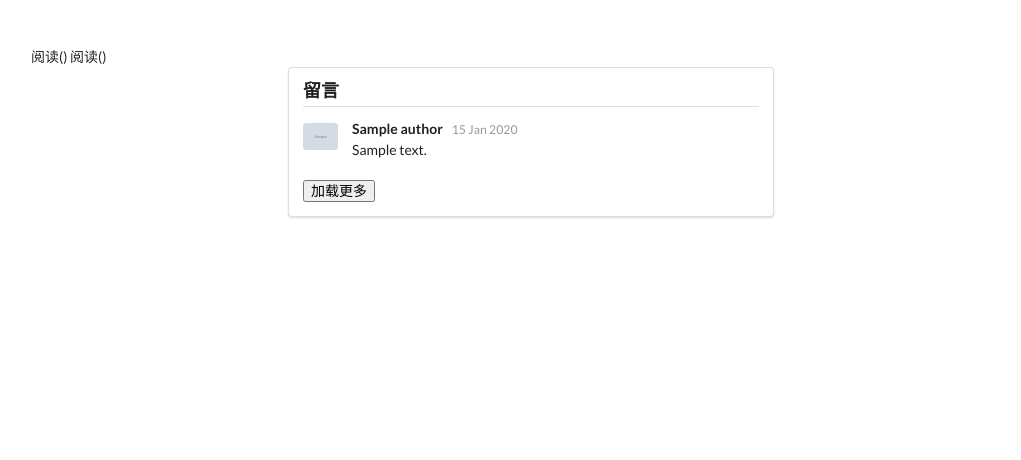
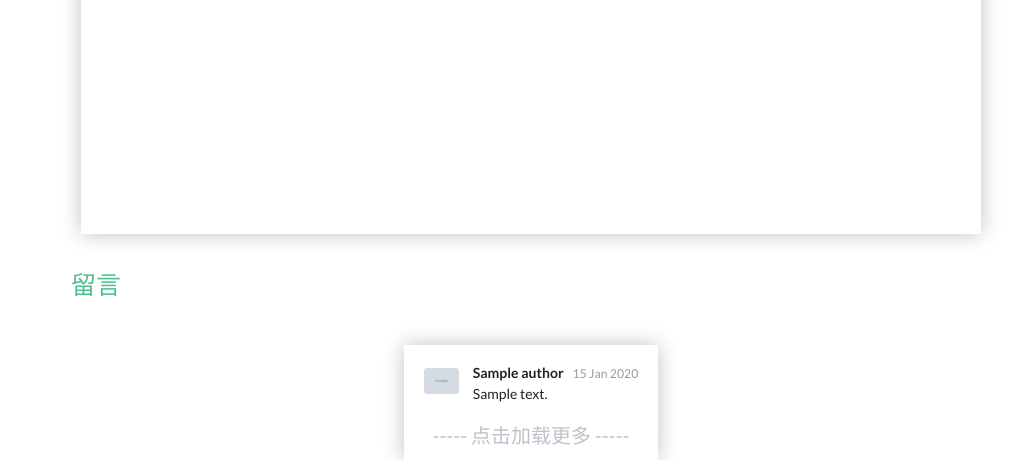
Before and after one commit to bernardli/ysucsdn, a Node project: template views/post.ejs in a window 1280 px wide. Shown: the part 476-936 px from the top of the page, without its empty margins (109-1130 px from the left). Before the commit the page ends 694 px from the top, so only its background shows below. Run offline with Node 20 templates, Linux system fonts and the light colour scheme; the template is opened without the code that fills it: most values are stand-ins (such as "Sample title", 1, 10 or a date in 2020); grey boxes marked "Sample" are stand-in pictures; some libraries are stand-ins or nearby versions.

Commit message:
fix:优化指定文章页面UI

```diff
--- a/public/css/mainpage.css
+++ b/public/css/mainpage.css
@@ -206,9 +206,10 @@
     border-radius: 2px;
 }
 
-.text-newsheader-title:hover {
+
+/*.text-newsheader-title:hover {
     text-decoration: underline;
-}
+}*/
 
 .text-newsheader-detail {
     color: #999;
--- /dev/null
+++ b/public/css/post.css
@@ -0,0 +1,141 @@
+/*------ 文章 ------*/
+
+.post {
+    width: 1000px;
+    height: auto;
+    margin: 10px auto;
+    display: flex;
+    flex-direction: column;
+    align-items: center;
+}
+
+.post-author {
+    width: auto;
+    height: 100px;
+    margin: 20px 0px 20px 50px;
+    display: flex;
+    align-self: flex-start;
+}
+
+.post-author-avatar {
+    width: auto;
+    height: auto;
+    margin: 0px 30px;
+}
+
+.img-author-avatar {
+    width: 100px;
+    height: 100px;
+    border: 2px solid #4fc08d;
+}
+
+.post-author-name {
+    display: flex;
+    flex-direction: column;
+    justify-content: flex-end;
+}
+
+.text-author-name {
+    color: #4fc08d;
+    font-size: 30px;
+}
+
+.post-content {}
+
+.post-content-header {
+    width: 100%;
+    height: 80px;
+    display: flex;
+}
+
+.text-post-title {
+    margin: auto auto auto 40px;
+    font-size: 35px;
+    color: #4fc08d;
+    align-self: center;
+    text-decoration: none;
+    position: relative;
+}
+
+.text-post-detail {
+    color: #999;
+    font-size: 13px;
+    margin: 8px;
+    align-self: flex-end;
+}
+
+.post-edit {
+    align-self: flex-end;
+    margin: 8px;
+}
+
+.post-content-body {
+    display: flex;
+    width: 900px;
+    height: 400px;
+    box-shadow: 0px 0px 20px #c1c1cb;
+}
+
+.text-post-content {
+    margin: 10px 50px;
+}
+
+
+/*------ 评论 ------*/
+
+.limit-comments {
+    margin: 10px;
+}
+
+.comment-single {
+    /*搭配Semantic-UI*/
+    height: auto;
+    overflow: hidden;
+}
+
+.comment-box {
+    width: 1000px;
+    height: auto;
+    margin: 10px auto;
+    display: flex;
+    flex-direction: column;
+    align-items: center;
+}
+
+.comment-header {
+    width: 100%;
+    height: 80px;
+    display: flex;
+}
+
+.text-comment {
+    font-size: 25px;
+    color: #4fc08d;
+    margin: auto auto auto 40px;
+}
+
+.comment-body {
+    /*搭配Semantic-UI*/
+    max-width: 900px !important;
+    height: auto;
+    padding: 10px;
+    box-shadow: 0px 0px 20px #c1c1cb;
+}
+
+.menu-load {
+    width: 100%;
+    height: 30px;
+}
+
+.item-load {
+    width: 100%;
+    height: 100%;
+    cursor: pointer;
+    transition: all 1s;
+    font-size: 20px;
+    color: #c1c1cb;
+}
+
+.item-load:hover {
+    background-color: #f7f4f4;
+}
--- a/public/css/style.css
+++ b/public/css/style.css
@@ -1,15 +1,21 @@
 /* ---------- 全局样式 ---------- */
 
 body {
-    width: 1000px;
+    width: 100%;
     height: auto;
     margin: 0 auto;
-    padding-top: 40px;
 }
 
-a:hover {
+.center {
+    display: flex;
+    justify-content: center;
+    align-items: center;
+}
+
+
+/*a:hover {
     border-bottom: 3px solid #4fc08d;
-}
+}*/
 
 .button {
     background-color: #4fc08d !important;
@@ -21,6 +27,22 @@
     width: 48px;
     height: 48px;
     float: right;
+}
+
+.top {
+    width: 100%;
+    height: 80px;
+    display: block;
+}
+
+.blur {
+    width: 100%;
+    height: 80px;
+    position: fixed;
+    display: block;
+    background-color: white;
+    filter: opacity(80%);
+    z-index: 900;
 }
 
 
@@ -56,6 +78,48 @@
 .nav-setting .icon.bars {
     color: #000;
     font-size: 18px;
+}
+
+
+/* ---------- header ---------- */
+
+.header {
+    width: 100%;
+    height: 80px;
+    position: fixed;
+    z-index: 99;
+    display: flex;
+    justify-content: flex-start;
+    z-index: 950;
+    box-shadow: 0px 2px 5px #f1efef;
+}
+
+.header-logo {
+    margin: auto 50px auto 120px;
+    width: 200px;
+    height: 60px;
+    overflow: hidden;
+}
+
+.header-item {
+    color: #b6b6b6;
+    margin: auto 0px;
+    height: 100%;
+    width: 120px;
+}
+
+.link-header-item {
+    width: 100%;
+    height: 100%;
+    font-size: 22px;
+    color: #888;
+    transition: all 0.5s;
+    text-decoration: none;
+}
+
+.link-header-item:hover {
+    color: black;
+    background-color: #fbfbfb;
 }
 
 
--- a/views/components/comments.ejs
+++ b/views/components/comments.ejs
@@ -1,10 +1,16 @@
-<div class="ui grid">
-    <div class="four wide column"></div>
-    <div class="eight wide column">
-        <div class="ui segment">
+<div class="comment-box">
+    <div class="comment-header">
+        <span class="text-comment">留言</span>
+    </div>
 
-            <div class="ui minimal comments">
-                <h3 class="ui dividing header">留言</h3>
+    <div class="comment-body ui minimal comments">
+        <%- include('limit-comments') %>
+
+        <div class="menu-load">
+            <div class="item-load center" id="loadmore_comments">
+                <span>----- 点击加载更多 -----</span>
+            </div>
+        </div>
 
         <% if (user) { %>
             <form class="ui reply form" method="post" action="/posts/<%= post._id %>/comment">
@@ -14,17 +20,5 @@
                 <input type="submit" class="ui icon button" value="留言" />
             </form>
         <% } %>
-
-                <%- include('limit-comments') %>
-
-            </div>
-
-            <div class="menu">
-                <div class="item">
-                    <button type="button" id="loadmore_comments">加载更多</button>
     </div>
 </div>
-
-        </div>
-    </div>
-</div>
--- a/views/components/limit-comments.ejs
+++ b/views/components/limit-comments.ejs
@@ -1,6 +1,6 @@
 <div class=limit-comments>
     <% comments.forEach(function (comment) { %>
-                    <div class="comment">
+        <div class="comment comment-single">
             <span class="avatar">
                 <img src="/img/users_avatar/<%= comment.author.avatar %>">
             </span>
--- a/views/components/notification.ejs
+++ b/views/components/notification.ejs
@@ -1,4 +1,4 @@
-<div class="ui grid">
+<div class="ui grid notice">
     <div class="four wide column"></div>
     <div class="eight wide column">
 
--- /dev/null
+++ b/views/components/post-content-single.ejs
@@ -0,0 +1,46 @@
+<div class="post">
+    <div class="post-author">
+        <div class="post-author-avatar">
+            <img src="/img/users_avatar/<%= post.author.avatar%>" alt="" class="img-author-avatar">
+        </div>
+        <div class="post-author-name">
+            <span class="text-author-name"><%= post.author.name%></span>
+        </div>
+    </div>
+    <div class="post-content">
+        <div class="post-content-header">
+            <span class="text-post-title"><%= post.title%></span>
+            <span class="text-post-detail">阅读(<%= post.pv%>)</span>
+            <span class="text-post-detail">评论(<%= post.commentsCount%>)</span>
+            <span class="text-post-detail"><%= post.created_at%></span>
+            <span class="post-edit">
+                    <% if (user && post.author._id && user._id.toString() === post.author._id.toString()) { %>
+                    <div class="ui inline dropdown">
+                        <div class="text">编辑</div>
+                        <i class="dropdown icon"></i>
+                        <div class="menu">
+                            <div class="item"><a href="/posts/<%= post._id %>/edit">编辑</a></div>
+                            <div class="item"><a href="/posts/<%= post._id %>/remove">删除</a></div>
+                        </div>
+                    </div>
+                    <% } %>
+
+
+                    <% if (user && user.identity.toString()==='admin') { %>
+                        <div class="ui inline dropdown">
+                            <div class="text">编辑</div>
+                            <i class="dropdown icon"></i>
+                            <div class="menu">
+                                <div class="item"><a href="/posts/<%= post._id %>/remove">删除</a></div>
+                            </div>
+                        </div>
+                    <% } %>
+                </span>
+        </div>
+        <div class="post-content-body">
+            <pre class="text-post-content">
+                <%- post.content%>
+            </pre>
+        </div>
+    </div>
+</div>
--- a/views/components/post-content.ejs
+++ b/views/components/post-content.ejs
@@ -9,7 +9,9 @@
     <div class="body-article-item">
         <div class="article-item-author">
             <div class="article-item-author-avatar center">
-                <img src="/img/users_avatar/<%= post.author.avatar%>" alt="" class="img-author-avatar center">
+                <a class="" href="/posts/user?author=<%= post.author._id %>">
+                    <img src="/img/users_avatar/<%= post.author.avatar%>" alt="" class="img-author-avatar center">
+                </a>
             </div>
             <div class="article-item-author-name">
                 <span class="text-authorname"><%= post.author.name%></span>
@@ -22,7 +24,7 @@
         </div>
         <div class="article-item-content">
             <div class="article-item-content-title">
-                <a class="text-article-title" href="">
+                <a class="text-article-title" href="/posts/<%= post._id%>">
                     <%= post.title%>
                 </a>
             </div>
@@ -35,6 +37,29 @@
                 <span class="text-article-info"><%= post.created_at%></span>
                 <span class="text-article-info">阅读(<%= post.pv%>)</span>
                 <span class="text-article-info">阅读(<%= post.commentsCount%>)</span>
+                <span>
+                    <% if (user && post.author._id && user._id.toString() === post.author._id.toString()) { %>
+                    <div class="ui inline dropdown">
+                        <div class="text"></div>
+                        <i class="dropdown icon"></i>
+                        <div class="menu">
+                            <div class="item"><a href="/posts/<%= post._id %>/edit">编辑</a></div>
+                            <div class="item"><a href="/posts/<%= post._id %>/remove">删除</a></div>
+                        </div>
+                    </div>
+                    <% } %>
+
+
+                    <% if (user && user.identity.toString()==='admin') { %>
+                        <div class="ui inline dropdown">
+                            <div class="text"></div>
+                            <i class="dropdown icon"></i>
+                            <div class="menu">
+                                <div class="item"><a href="/posts/<%= post._id %>/remove">删除</a></div>
+                            </div>
+                        </div>
+                    <% } %>
+                </span>
             </div>
         </div>
     </div>
--- a/views/header.ejs
+++ b/views/header.ejs
@@ -10,6 +10,18 @@
         <script src="/js/loadmore.js?a=15843523"></script>
     </head>
     <body>
-        <%- include('components/nav') %>
+        <div class="header">
+            <div class="header-logo center">
+                <a href="/mainpage" class="link-header-item center">返回首页</a>
+            </div>
+            <div class="header-item">
+                <a href="" class="link-header-item center">新闻</a>
+            </div>
+            <div class="header-item">
+                <a href="/posts" class="link-header-item center">文章</a>
+            </div>
+        </div>
+        <div class="blur"></div>
+        <div class="top"></div>
         <%- include('components/nav-setting') %>
         <%- include('components/notification') %>
--- a/views/post.ejs
+++ b/views/post.ejs
@@ -1,6 +1,8 @@
 <%- include('header') %>
 
-<%- include('components/post-content') %>
+<link rel="stylesheet" href="../css/post.css">
+
+<%- include('components/post-content-single') %>
 
 <%- include('components/comments') %>
 
--- a/views/user_posts.ejs
+++ b/views/user_posts.ejs
@@ -16,9 +16,9 @@
         </div>
 <% } %>
 
-<div class="menu">
-    <div class="item">
-        <button type="button" id="loadmore_user">加载更多</button>
+<div class="menu-load">
+    <div class="item-load center">
+        <span>----- 点击加载更多 -----</span>
     </div>
 </div>
 
```
Also changed, not shown: public/css/posts.css (+20 -18 lines), routes/posts.js (+9 -17 lines), views/components/user-info.ejs (+5 -10 lines). Lines whose indentation alone changed are shown as unchanged.
